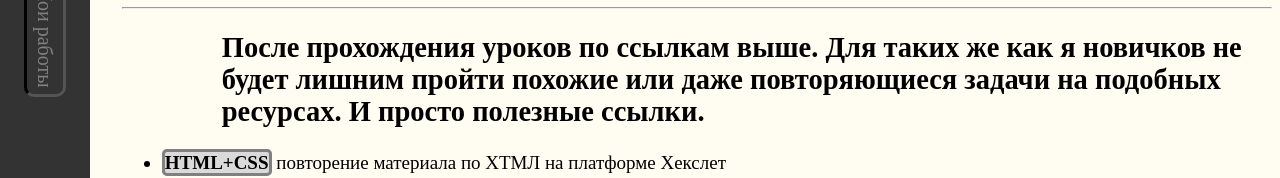
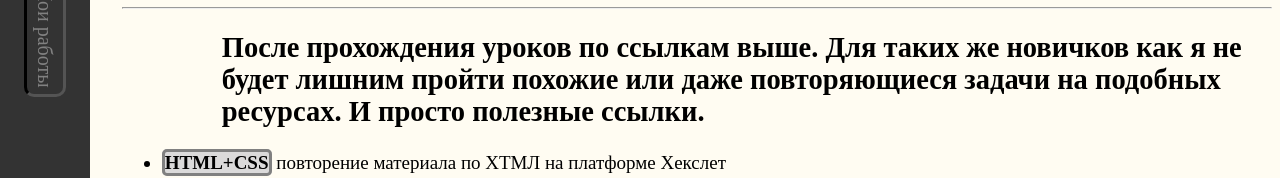
Before and after one commit to atom-security-kiev/Lex010.github.io, a plain HTML site: page index.html in a window 1280 px wide. Shown: the part 583-761 px from the top of the page. Drawn offline with Linux system fonts and the light colour scheme.

Commit message:
Update index.html

```diff
--- a/index.html
+++ b/index.html
@@ -31,7 +31,7 @@
          <hr>
 
         <section>
-          <h2 id="useful">После прохождения уроков по ссылкам выше. Для таких же как я новичков не будет лишним пройти похожие или даже повторяющиеся задачи на подобных ресурсах.
+          <h2 id="useful">После прохождения уроков по ссылкам выше. Для таких же новичков как я не будет лишним пройти похожие или даже повторяющиеся задачи на подобных ресурсах.
             И просто полезные ссылки.
           </h2>
           <ul>
```
